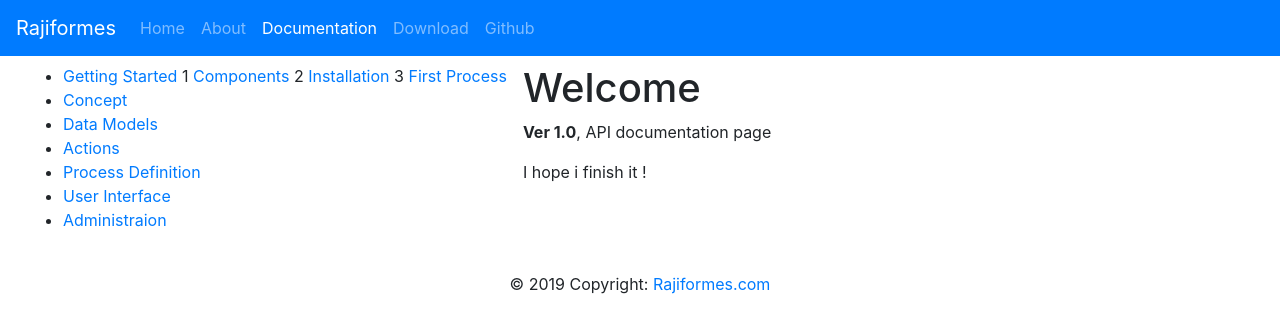
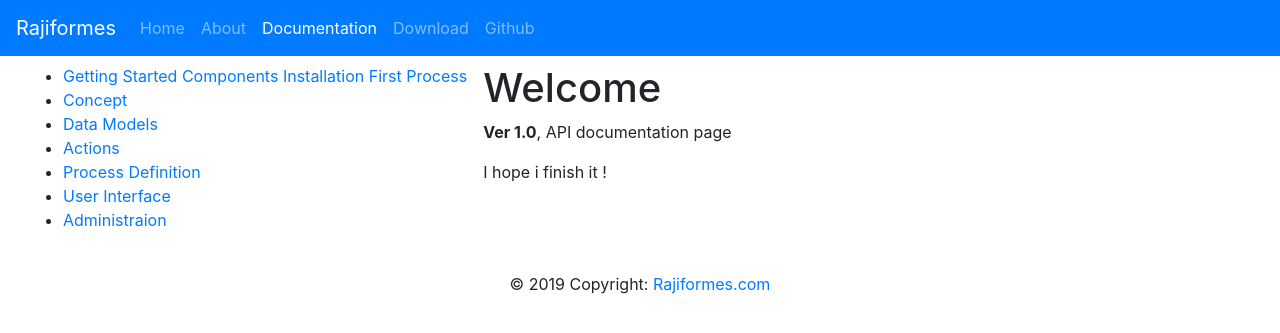
Before and after one commit to rajiformes/rajiformes.github.io, a Jekyll site: the page built from doc/10/getting-started/introduction.md, in a window 1280 px wide. Shown: the top 333 px of the page. Built offline with Jekyll 4.4.1, drawn with Linux system fonts in a browser that asks for light colours.

Commit message:
Update documentation.html

```diff
--- a/_layouts/documentation.html
+++ b/_layouts/documentation.html
@@ -13,7 +13,6 @@
                             {{ item.title }}
                         </a>
                                 {% for subItem in item.items %}
-                                {{ forloop.index }}
                                 <a href="{{ subItem.url }}">
                                     {{ subItem.title }}
                                </a>
```
